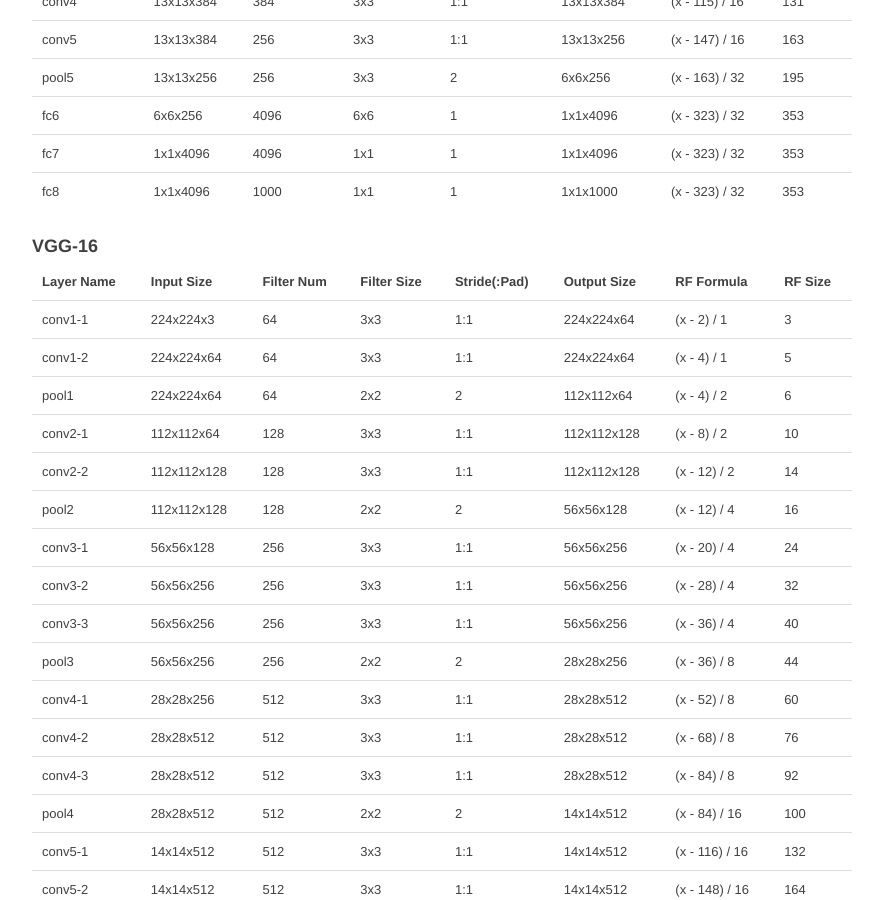
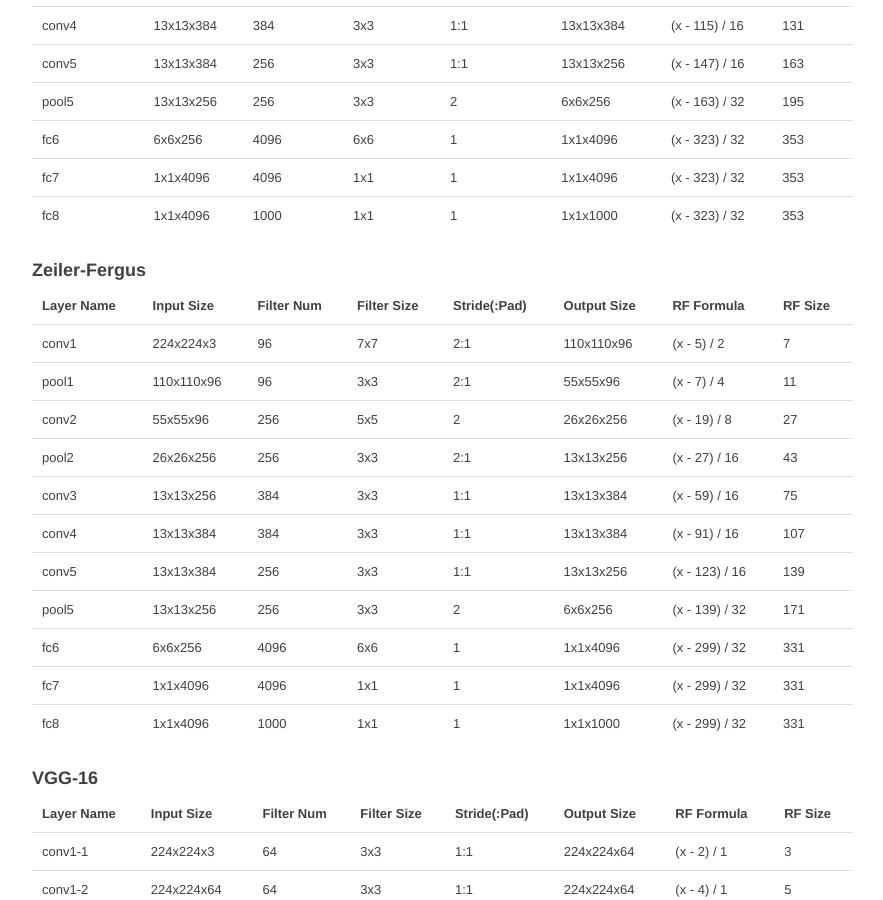
Before and after one commit to shicai/shicai.github.io, a Jekyll site: the page built from _posts/2015/2015-01-19-receptive-field-computation-for-deep-models.md, in a window 1280 px wide and 900 px high, scrolled down 614 px. Shown: the whole window, without its empty margins (108-991 px from the left). Built offline with Jekyll 4.4.1, drawn with Linux system fonts in a browser that asks for light colours.

Commit message:
add zf model receptive field calculation

```diff
--- a/_posts/2015/2015-01-19-receptive-field-computation-for-deep-models.md
+++ b/_posts/2015/2015-01-19-receptive-field-computation-for-deep-models.md
@@ -30,14 +31,30 @@
  fc7   | 1x1x4096  | 4096| 1x1   | 1   | 1x1x4096  | (x - 323) / 32 | 353
  fc8   | 1x1x4096  | 1000| 1x1   | 1   | 1x1x1000  | (x - 323) / 32 | 353
 
+ <a name='zf'></a>
+
+#### Zeiler-Fergus
+
+Layer Name | Input Size | Filter Num | Filter Size | Stride(:Pad) | Output Size | RF Formula | RF Size
+ ----- | ---------- | --- | ---- | --- | ---------- | -------------- | --------------
+ conv1 | 224x224x3  | 96  | 7x7  | 2:1 | 110x110x96 | (x - 5)   / 2  | 7
+ pool1 | 110x110x96 | 96  | 3x3  | 2:1 | 55x55x96   | (x - 7)   / 4  | 11
+ conv2 | 55x55x96   | 256 | 5x5  | 2   | 26x26x256  | (x - 19)  / 8  | 27
+ pool2 | 26x26x256  | 256 | 3x3  | 2:1 | 13x13x256  | (x - 27)  / 16 | 43
+ conv3 | 13x13x256  | 384 | 3x3  | 1:1 | 13x13x384  | (x - 59)  / 16 | 75
+ conv4 | 13x13x384  | 384 | 3x3  | 1:1 | 13x13x384  | (x - 91)  / 16 | 107
+ conv5 | 13x13x384  | 256 | 3x3  | 1:1 | 13x13x256  | (x - 123) / 16 | 139
+ pool5 | 13x13x256  | 256 | 3x3  | 2   | 6x6x256    | (x - 139) / 32 | 171
+ fc6   | 6x6x256    | 4096| 6x6  | 1   | 1x1x4096   | (x - 299) / 32 | 331
+ fc7   | 1x1x4096   | 4096| 1x1  | 1   | 1x1x4096   | (x - 299) / 32 | 331
+ fc8   | 1x1x4096   | 1000| 1x1  | 1   | 1x1x1000   | (x - 299) / 32 | 331
 
 <a name='vgg-16'></a>
 
 #### VGG-16
 
-
 Layer Name | Input Size | Filter Num | Filter Size | Stride(:Pad) | Output Size | RF Formula | RF Size
- ------- | ---------- | --- | ----- | --- | ----------- | -------------- | --------------
+ ------- | ----------- | --- | ----- | --- | ----------- | -------------- | --------------
  conv1-1 | 224x224x3   | 64  | 3x3   | 1:1 | 224x224x64  | (x - 2)   / 1  | 3
  conv1-2 | 224x224x64  | 64  | 3x3   | 1:1 | 224x224x64  | (x - 4)   / 1  | 5
  pool1   | 224x224x64  | 64  | 2x2   | 2   | 112x112x64  | (x - 4)   / 2  | 6
```
Also changed, not shown: other parts of _posts/2015/2015-01-19-receptive-field-computation-for-deep-models.md (+1 -0 lines), 2 other files.
